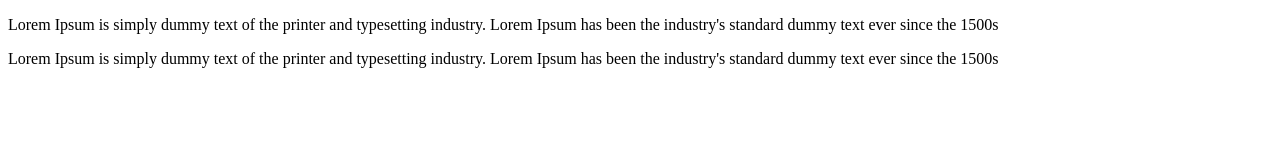
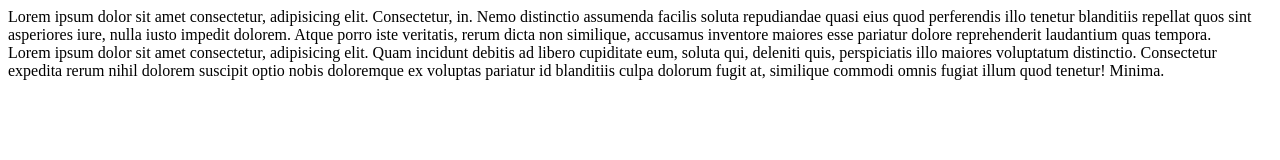
Before and after one commit to aathira-143/csstask11.html, a plain HTML site: page index.html in a window 1280 px wide. Drawn offline with Linux system fonts and the light colour scheme.

Commit message:
Update index.html

```diff
--- a/index.html
+++ b/index.html
@@ -3,11 +3,15 @@
 <head>
     <meta charset="UTF-8">
     <meta name="viewport" content="width=device-width, initial-scale=1.0">
-    <link rel="stylesheet" href="css11.css">
-    <title>Task 11</title>
+    <title>Document</title>
+    <link rel="stylesheet" href="style11.css">
 </head>
 <body>
-    <p class="top">Lorem Ipsum is simply dummy text of the printer and typesetting industry. Lorem Ipsum has been the industry's standard dummy text ever since the 1500s </p>
-    <p class="bottom">Lorem Ipsum is simply dummy text of the printer and typesetting industry. Lorem Ipsum has been the industry's standard dummy text ever since the 1500s </p>
+    <div class="box1">
+        Lorem ipsum dolor sit amet consectetur, adipisicing elit. Consectetur, in. Nemo distinctio assumenda facilis soluta repudiandae quasi eius quod perferendis illo tenetur blanditiis repellat quos sint asperiores iure, nulla iusto impedit dolorem. Atque porro iste veritatis, rerum dicta non similique, accusamus inventore maiores esse pariatur dolore reprehenderit laudantium quas tempora.
+    </div>
+    <div class="box2">
+        Lorem ipsum dolor sit amet consectetur, adipisicing elit. Quam incidunt debitis ad libero cupiditate eum, soluta qui, deleniti quis, perspiciatis illo maiores voluptatum distinctio. Consectetur expedita rerum nihil dolorem suscipit optio nobis doloremque ex voluptas pariatur id blanditiis culpa dolorum fugit at, similique commodi omnis fugiat illum quod tenetur! Minima.
+    </div>
 </body>
 </html>
```
